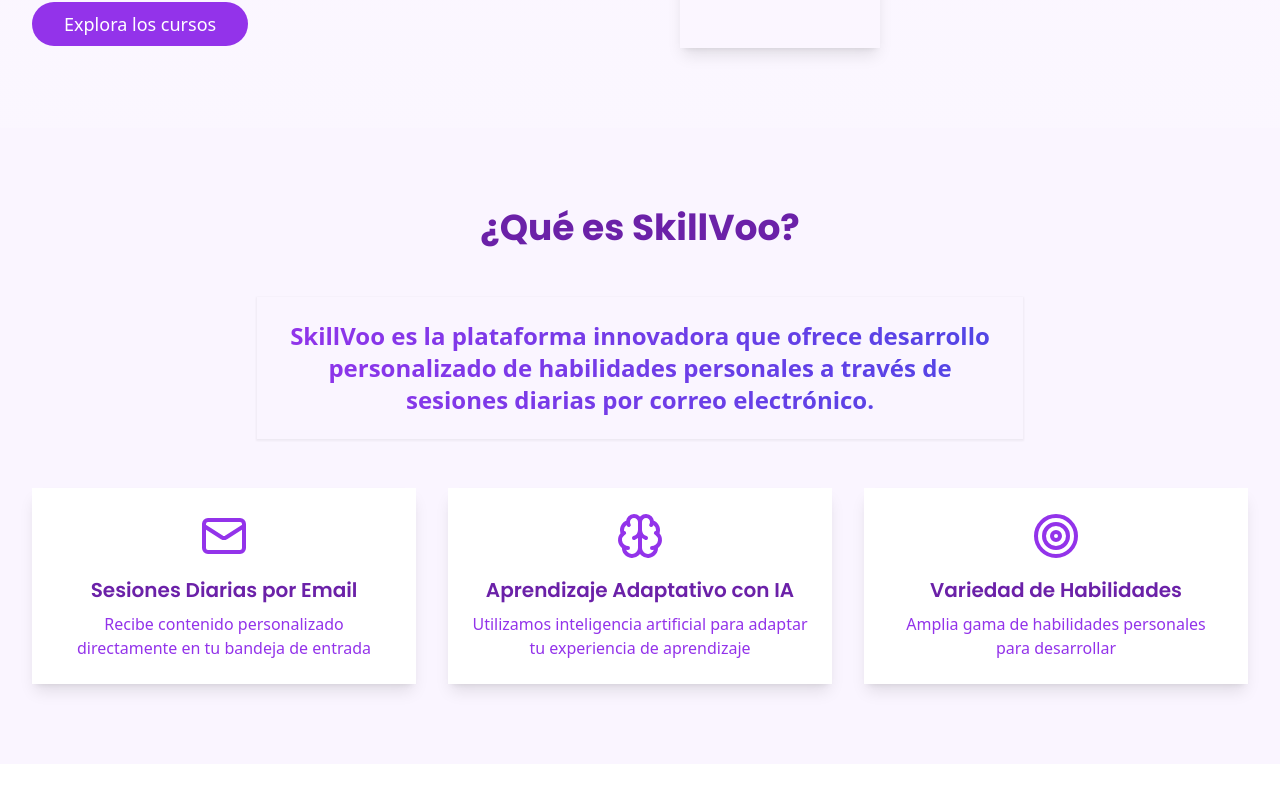
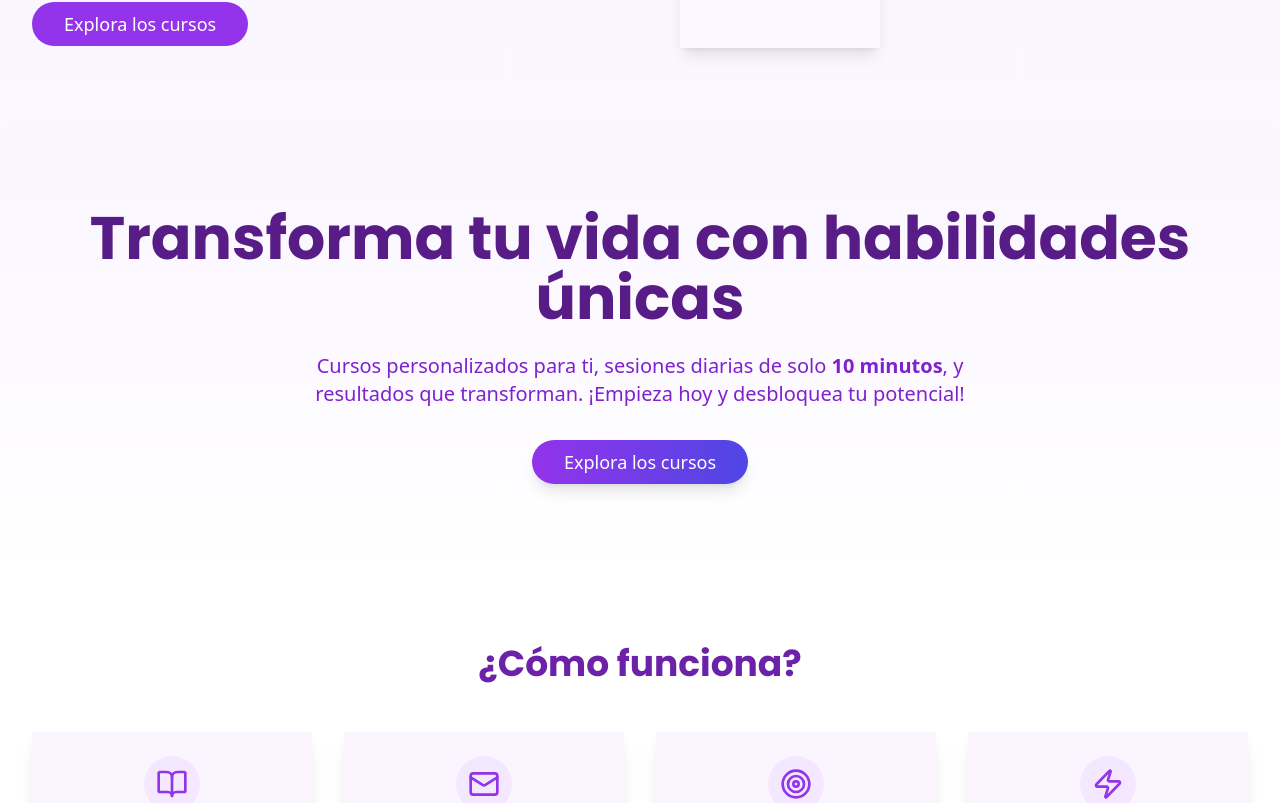
Before and after one commit to Ferrajju/skillvoo-landing, a Next.js app: page / in a window 1280 px wide. Shown: the part 577-1380 px from the top of the page. Built offline with nearby package versions, Linux system fonts and the light colour scheme.

Commit message:
QUitando la IMG cambiando Estilo a Hero-stn sin img'

```diff
--- a/app/page.tsx
+++ b/app/page.tsx
@@ -173,40 +173,36 @@ export default function LandingPage() {
   whileInView="animate"
   viewport={{ once: true }}
   variants={staggerChildren}
-        className="bg-purple-50 py-20"
+  className="container mx-auto py-20 px-4 sm:px-6 lg:px-8 flex flex-col items-center text-center bg-gradient-to-b from-purple-50 to-white rounded-lg shadow-md"
 >
-        <div className="container mx-auto px-4 sm:px-6 lg:px-8">
-          <motion.h2
+  {/* Texto principal */}
+  <motion.h1
     variants={fadeInUp}
-            className="text-4xl font-bold text-center text-purple-800 mb-12 font-heading"
+    className="text-5xl sm:text-6xl font-bold text-purple-900 mb-6 font-heading leading-tight"
   >
-            ¿Qué es SkillVoo?
-          </motion.h2>
+    Transforma tu vida con habilidades únicas
+  </motion.h1>
+
+  {/* Descripción */}
   <motion.p
     variants={fadeInUp}
-            className="text-2xl text-center text-gradient font-semibold mb-8 max-w-3xl mx-auto p-6 bg-purple-100 rounded-lg shadow-sm"
+    className="text-xl text-purple-700 mb-8 max-w-2xl"
   >
-            SkillVoo es la plataforma innovadora que ofrece desarrollo personalizado de habilidades personales a través de sesiones diarias por correo electrónico.
+    Cursos personalizados para ti, sesiones diarias de solo <b>10 minutos</b>, y resultados que transforman. ¡Empieza hoy y desbloquea tu potencial!
   </motion.p>
-          <div className="grid grid-cols-1 md:grid-cols-3 gap-8 mt-12">
-            {[
-              { title: "Sesiones Diarias por Email", icon: Mail, description: "Recibe contenido personalizado directamente en tu bandeja de entrada" },
-              { title: "Aprendizaje Adaptativo con IA", icon: Brain, description: "Utilizamos inteligencia artificial para adaptar tu experiencia de aprendizaje" },
-              { title: "Variedad de Habilidades", icon: Target, description: "Amplia gama de habilidades personales para desarrollar" },
-            ].map((feature, index) => (
-              <motion.div
-                key={index}
-                variants={fadeInUp}
-                className="bg-white rounded-lg shadow-lg p-6 text-center"
+
+  {/* Botón de llamada a la acción */}
+  <motion.div variants={fadeInUp}>
+    <Button
+      size="lg"
+      className="bg-gradient-to-r from-purple-600 to-indigo-600 text-white text-lg px-8 py-3 rounded-full shadow-lg hover:shadow-xl"
+      onClick={(e) => scrollToSection(e, 'cursos')}
     >
-                <feature.icon className="w-12 h-12 text-purple-600 mx-auto mb-4" />
-                <h3 className="text-xl font-semibold text-purple-800 mb-2">{feature.title}</h3>
-                <p className="text-purple-600">{feature.description}</p>
+      Explora los cursos
+    </Button>
   </motion.div>
-            ))}
-          </div>
-        </div>
 </motion.section>
+
 
       {/* How It Works Section */}
       <motion.section
```
Lines whose indentation alone changed are shown as unchanged.
